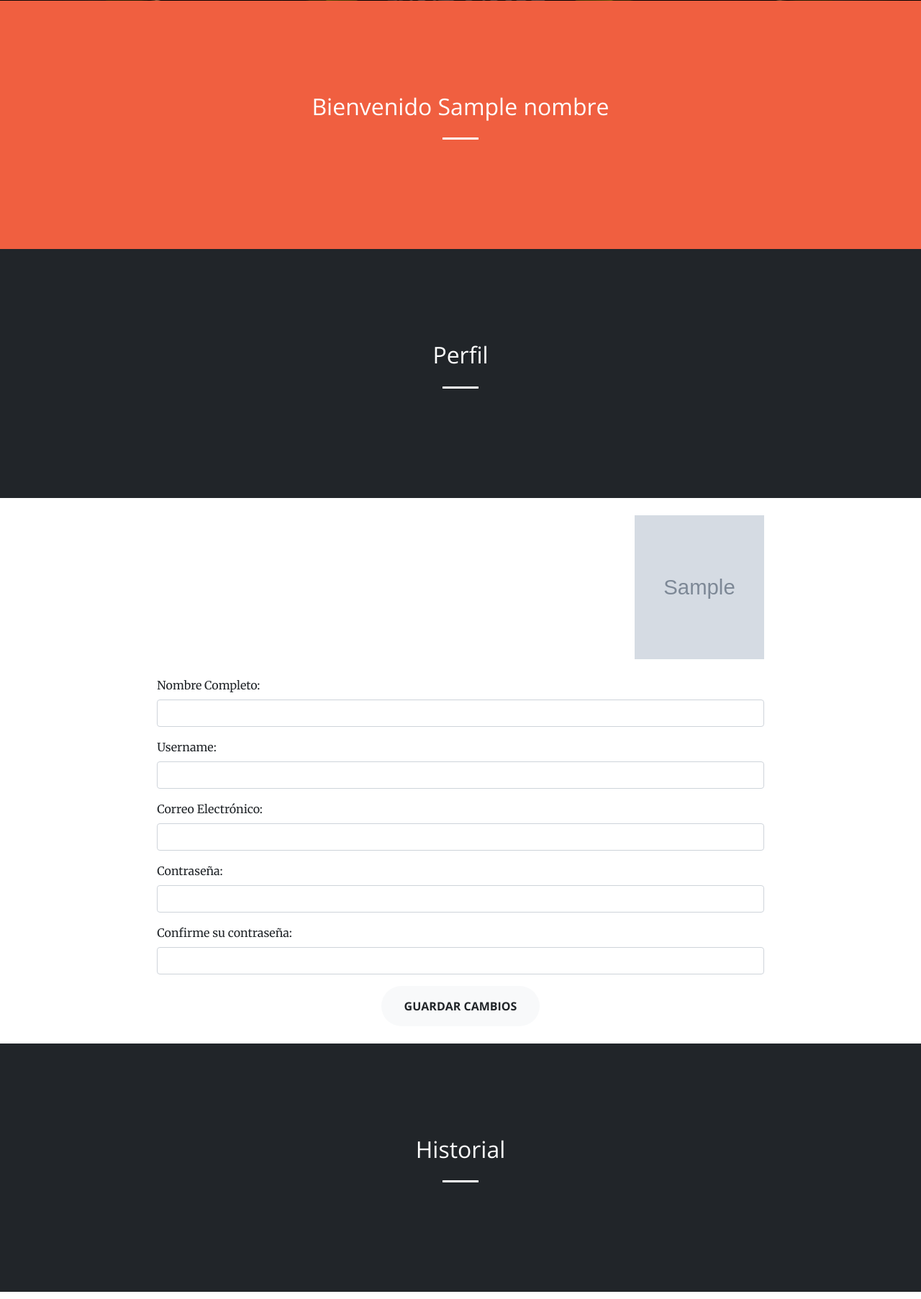
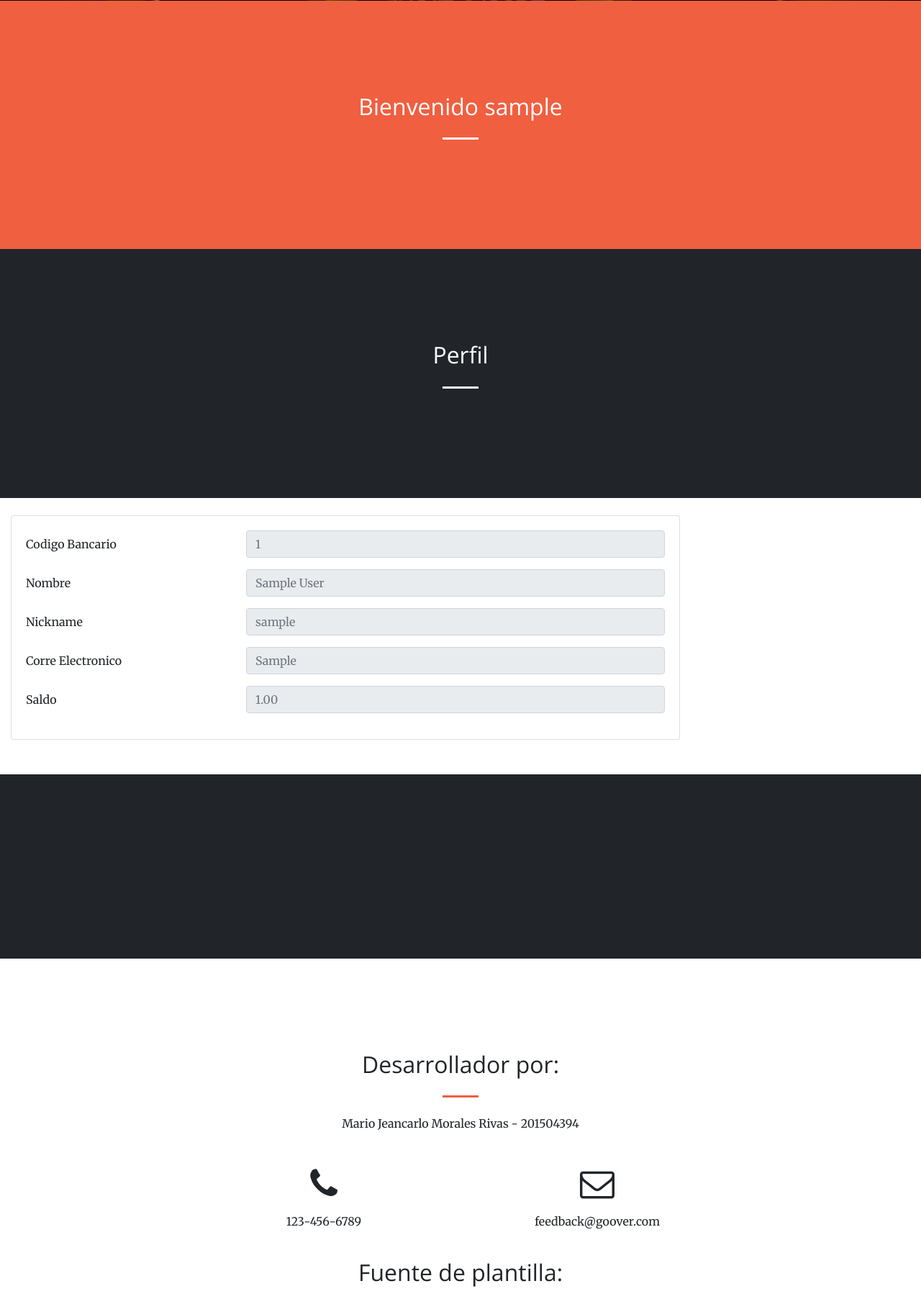
Before and after one commit to neftdev/sistema-bancario, a Django app: template sistema_bancario/templates/user/index.html in a window 1280 px wide. Shown: the part 799-2604 px from the top of the page at 72% size. Run offline with Django 3.2, Linux system fonts and the light colour scheme; tables that the repository leaves empty hold one stand-in row (values such as "Sample post"); the template is opened without the code that fills it: values that come from a table or form of the project are taken from there, most other values are stand-ins (such as "Sample title", 1, 10 or a date in 2020); grey boxes marked "Sample" are stand-in pictures; parts of the project's set-up code (start-up, migrations or seed data) failed here and were passed over; some libraries are stand-ins or nearby versions.

Commit message:
Perfil de usuario Beta - 201504420

```diff
--- a/sistema_bancario/templates/user/index.html
+++ b/sistema_bancario/templates/user/index.html
@@ -12,7 +12,7 @@
   <div class="container">
     <div class="row">
       <div class="col-lg-8 mx-auto text-center">
-        <h2 class="section-heading text-white">Bienvenido {{nombre}}</h2>
+        <h2 class="section-heading text-white">Bienvenido {{usuario.nick_name}}</h2>
         <hr class="light my-4">
       </div>
     </div>
@@ -30,7 +30,57 @@
   </div>
 </section>
 </br>
-<div class="row">
+<div class="col-md-9">
+		    <div class="card">
+		        <div class="card-body">
+		            <div class="row">
+		                <div class="col-md-12">
+		                    <form>
+
+                              <div class="form-group row">
+                                <label for="username" class="col-4 col-form-label">Codigo Bancario</label>
+                                <div class="col-8">
+                                  <input placeholder="{{usuario.cod_usuario}}" class="form-control" type="text" readonly>
+                                </div>
+                              </div>
+
+                              <div class="form-group row">
+                                <label for="username" class="col-4 col-form-label">Nombre</label>
+                                <div class="col-8">
+                                  <input placeholder="{{usuario.full_name}}" class="form-control" type="text" readonly>
+                                </div>
+                              </div>
+
+                              <div class="form-group row">
+                                <label for="username" class="col-4 col-form-label">Nickname</label>
+                                <div class="col-8">
+                                  <input placeholder="{{usuario.nick_name}}" class="form-control" type="text" readonly>
+                                </div>
+                              </div>
+
+                              <div class="form-group row">
+                                <label for="username" class="col-4 col-form-label">Corre Electronico</label>
+                                <div class="col-8">
+                                  <input placeholder="{{usuario.correo}}" class="form-control" type="text" readonly>
+                                </div>
+                              </div>
+
+                              <div class="form-group row">
+                                <label for="username" class="col-4 col-form-label">Saldo</label>
+                                <div class="col-8">
+                                  <input placeholder="{{usuario.monto}}" class="form-control" type="text" readonly>
+                                </div>
+                              </div>
+
+                        </form>
+		                </div>
+		            </div>
+
+		        </div>
+		    </div>
+		</div>
+
+{% comment %} <div class="row">
     <div class="col-md-2 col-md-offset-2">
 
     </div>
@@ -52,10 +102,10 @@
             </div>
         </form>
     </div>
-</div>
+</div> {% endcomment %}
 </br>
 
-<section class="bg-dark text-white" id="historial">
+{% comment %} <section class="bg-dark text-white" id="historial">
   <div class="container">
     <div class="row">
       <div class="col-lg-8 mx-auto text-center">
@@ -103,6 +153,6 @@
 </br>
 <div class="col-lg-8 mx-auto text-center">
     <a class="btn btn-primary" href="/user/{{id}}/reservaciones/crear/1/">Crear Reservacion</a>
-</div>
+</div>{% endcomment %}
 </br>
 {% endblock %}
```
Also changed, not shown: sistema_bancario/apps_/usuario/views.py (+5 -2 lines).
